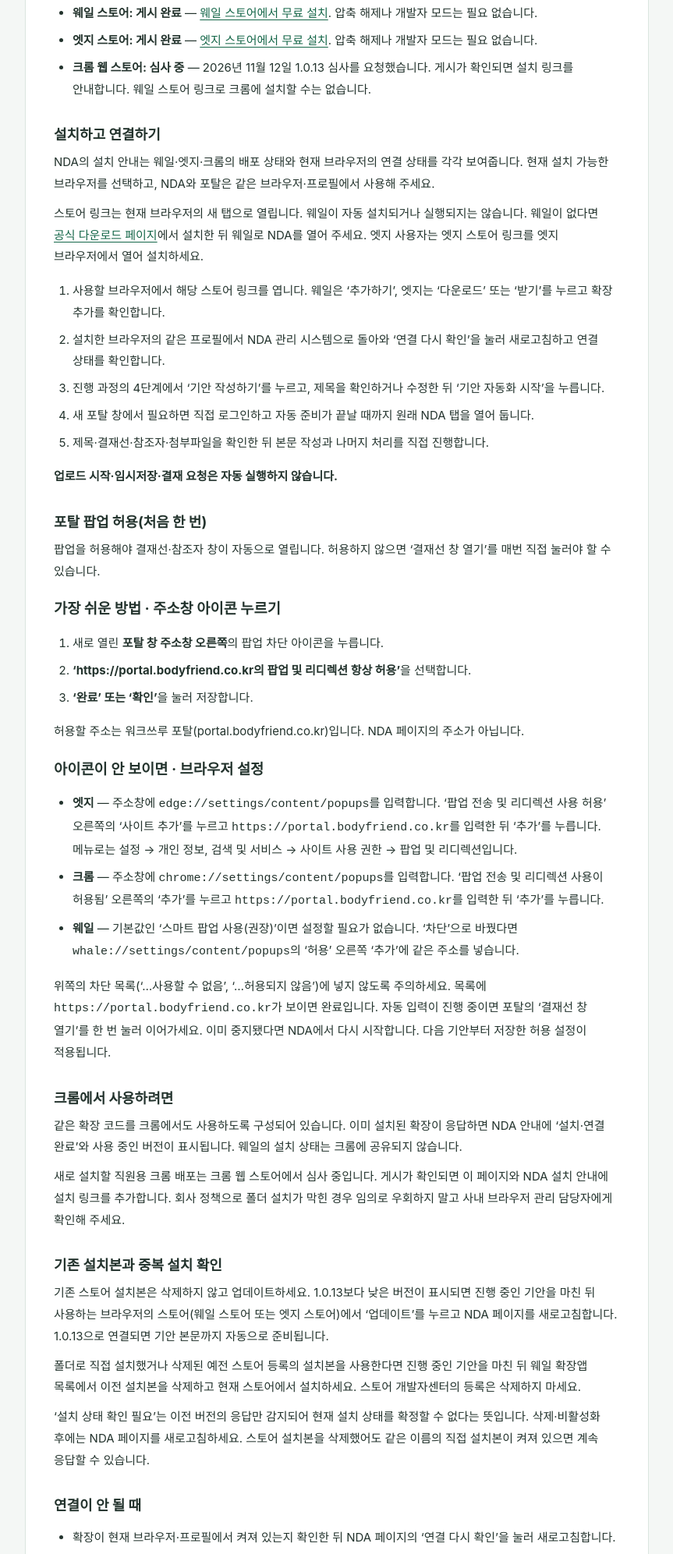
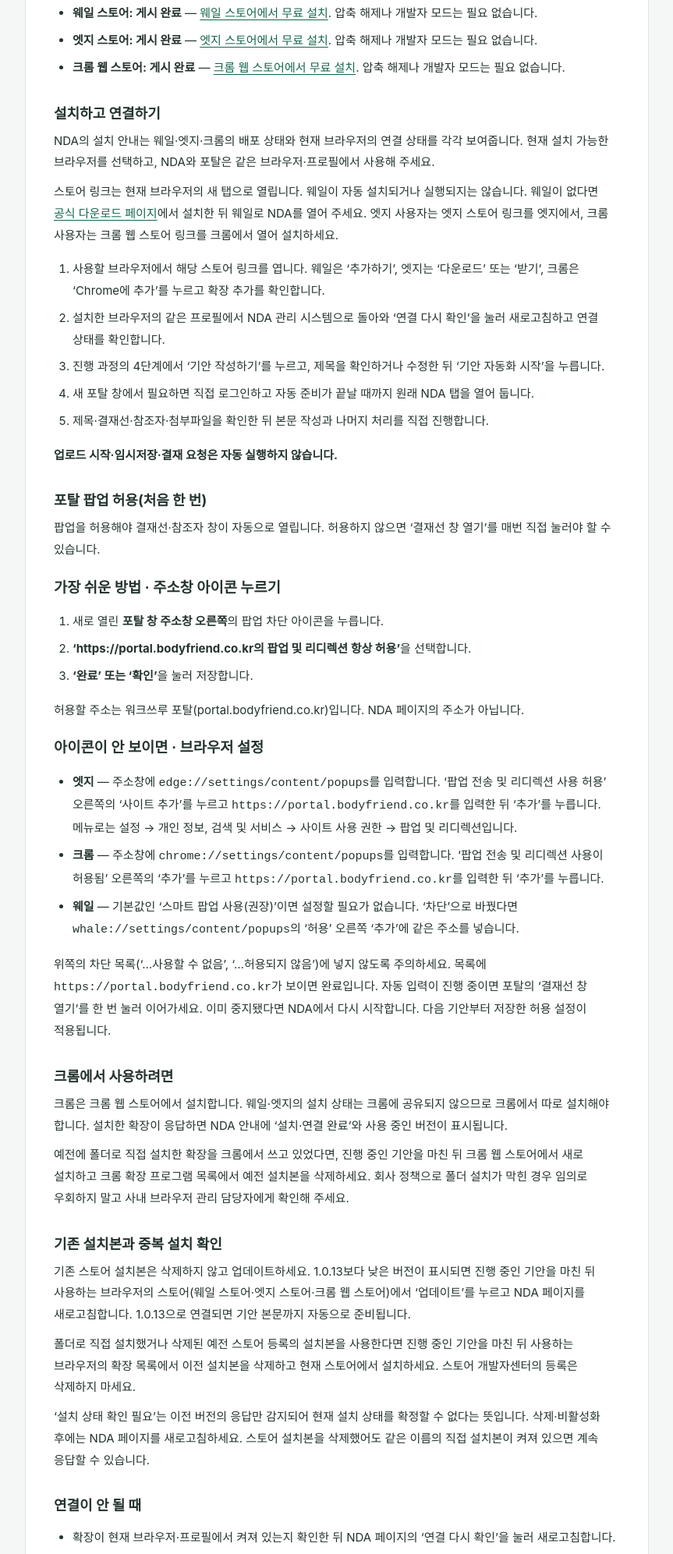
Before and after one commit to bf-sw/nda-extension-guide, a plain HTML site: page extension-support.html in a window 1280 px wide. Shown: the part 496-2489 px from the top of the page at 78% size, without its empty margins (208-1071 px from the left). Drawn offline with Linux system fonts and the light colour scheme.

Commit message:
Link the published Chrome Web Store listing
Co-Authored-By: Claude Opus 5.5 <noreply@anthropic.com>

```diff
--- a/extension-support.html
+++ b/extension-support.html
@@ -15,18 +15,18 @@
   <p>바디프랜드 NDA 관리 시스템의 기안 제목·결재선·참조자와 현재 프로젝트의 NDA 작성본·법무의견서를 새 워크쓰루 기안 화면에 준비합니다.</p>
   <p class="notice">바디프랜드 내부 업무용 기능입니다. NDA 관리 권한과 워크쓰루 포탈 로그인이 필요하며, 확장 프로그램 설치만으로 사내 정보에 접근할 수는 없습니다.</p>
   <h2>현재 배포 상태</h2>
-  <p class="meta">게시 확인: 웨일 2026년 11월 2일 · 엣지 2026년 11월 4일 · 게시 버전 1.0.13</p>
+  <p class="meta">게시 확인: 웨일 2026년 11월 2일 · 엣지 2026년 11월 4일 · 크롬 2026년 11월 13일 · 게시 버전 1.0.13</p>
   <p class="meta">1.0.13은 NDA 기안 본문 기본값(업체명·프로젝트명·주요 사항·법무 의견·별첨)을 비어 있는 포탈 편집기에 넣는 버전입니다. 이전 버전을 쓰고 있다면 확장 프로그램을 업데이트한 뒤 NDA 페이지를 새로고침해야 기안 자동화를 시작할 수 있습니다.</p>
   <ul>
     <li><strong>웨일 스토어: 게시 완료</strong> — <a href="https://store.whale.naver.com/detail/nmfmeagcplbbgklodnohiffhmlnccmlc" target="_blank" rel="noopener noreferrer">웨일 스토어에서 무료 설치</a>. 압축 해제나 개발자 모드는 필요 없습니다.</li>
     <li><strong>엣지 스토어: 게시 완료</strong> — <a href="https://microsoftedge.microsoft.com/addons/detail/hmmjbiefojgmdlainofboggfjbjlnepg" target="_blank" rel="noopener noreferrer">엣지 스토어에서 무료 설치</a>. 압축 해제나 개발자 모드는 필요 없습니다.</li>
-    <li><strong>크롬 웹 스토어: 심사 중</strong> — 2026년 11월 12일 1.0.13 심사를 요청했습니다. 게시가 확인되면 설치 링크를 안내합니다. 웨일 스토어 링크로 크롬에 설치할 수는 없습니다.</li>
+    <li><strong>크롬 웹 스토어: 게시 완료</strong> — <a href="https://chromewebstore.google.com/detail/fmcgfmkbjkjbhikllppckoahmobbphbp" target="_blank" rel="noopener noreferrer">크롬 웹 스토어에서 무료 설치</a>. 압축 해제나 개발자 모드는 필요 없습니다.</li>
   </ul>
   <h2>설치하고 연결하기</h2>
   <p>NDA의 설치 안내는 웨일·엣지·크롬의 배포 상태와 현재 브라우저의 연결 상태를 각각 보여줍니다. 현재 설치 가능한 브라우저를 선택하고, NDA와 포탈은 같은 브라우저·프로필에서 사용해 주세요.</p>
-  <p>스토어 링크는 현재 브라우저의 새 탭으로 열립니다. 웨일이 자동 설치되거나 실행되지는 않습니다. 웨일이 없다면 <a href="https://whale.naver.com/" target="_blank" rel="noopener noreferrer">공식 다운로드 페이지</a>에서 설치한 뒤 웨일로 NDA를 열어 주세요. 엣지 사용자는 엣지 스토어 링크를 엣지 브라우저에서 열어 설치하세요.</p>
+  <p>스토어 링크는 현재 브라우저의 새 탭으로 열립니다. 웨일이 자동 설치되거나 실행되지는 않습니다. 웨일이 없다면 <a href="https://whale.naver.com/" target="_blank" rel="noopener noreferrer">공식 다운로드 페이지</a>에서 설치한 뒤 웨일로 NDA를 열어 주세요. 엣지 사용자는 엣지 스토어 링크를 엣지에서, 크롬 사용자는 크롬 웹 스토어 링크를 크롬에서 열어 설치하세요.</p>
   <ol>
-    <li>사용할 브라우저에서 해당 스토어 링크를 엽니다. 웨일은 ‘추가하기’, 엣지는 ‘다운로드’ 또는 ‘받기’를 누르고 확장 추가를 확인합니다.</li>
+    <li>사용할 브라우저에서 해당 스토어 링크를 엽니다. 웨일은 ‘추가하기’, 엣지는 ‘다운로드’ 또는 ‘받기’, 크롬은 ‘Chrome에 추가’를 누르고 확장 추가를 확인합니다.</li>
     <li>설치한 브라우저의 같은 프로필에서 NDA 관리 시스템으로 돌아와 ‘연결 다시 확인’을 눌러 새로고침하고 연결 상태를 확인합니다.</li>
     <li>진행 과정의 4단계에서 ‘기안 작성하기’를 누르고, 제목을 확인하거나 수정한 뒤 ‘기안 자동화 시작’을 누릅니다.</li>
     <li>새 포탈 창에서 필요하면 직접 로그인하고 자동 준비가 끝날 때까지 원래 NDA 탭을 열어 둡니다.</li>
@@ -46,11 +46,11 @@
   </ul>
   <p>위쪽의 차단 목록(‘…사용할 수 없음’, ‘…허용되지 않음’)에 넣지 않도록 주의하세요. 목록에 <code>https://portal.bodyfriend.co.kr</code>가 보이면 완료입니다. 자동 입력이 진행 중이면 포탈의 ‘결재선 창 열기’를 한 번 눌러 이어가세요. 이미 중지됐다면 NDA에서 다시 시작합니다. 다음 기안부터 저장한 허용 설정이 적용됩니다.</p>
   <h2>크롬에서 사용하려면</h2>
-  <p>같은 확장 코드를 크롬에서도 사용하도록 구성되어 있습니다. 이미 설치된 확장이 응답하면 NDA 안내에 ‘설치·연결 완료’와 사용 중인 버전이 표시됩니다. 웨일의 설치 상태는 크롬에 공유되지 않습니다.</p>
-  <p>새로 설치할 직원용 크롬 배포는 크롬 웹 스토어에서 심사 중입니다. 게시가 확인되면 이 페이지와 NDA 설치 안내에 설치 링크를 추가합니다. 회사 정책으로 폴더 설치가 막힌 경우 임의로 우회하지 말고 사내 브라우저 관리 담당자에게 확인해 주세요.</p>
+  <p>크롬은 크롬 웹 스토어에서 설치합니다. 웨일·엣지의 설치 상태는 크롬에 공유되지 않으므로 크롬에서 따로 설치해야 합니다. 설치한 확장이 응답하면 NDA 안내에 ‘설치·연결 완료’와 사용 중인 버전이 표시됩니다.</p>
+  <p>예전에 폴더로 직접 설치한 확장을 크롬에서 쓰고 있었다면, 진행 중인 기안을 마친 뒤 크롬 웹 스토어에서 새로 설치하고 크롬 확장 프로그램 목록에서 예전 설치본을 삭제하세요. 회사 정책으로 폴더 설치가 막힌 경우 임의로 우회하지 말고 사내 브라우저 관리 담당자에게 확인해 주세요.</p>
   <h2>기존 설치본과 중복 설치 확인</h2>
-  <p>기존 스토어 설치본은 삭제하지 않고 업데이트하세요. 1.0.13보다 낮은 버전이 표시되면 진행 중인 기안을 마친 뒤 사용하는 브라우저의 스토어(웨일 스토어 또는 엣지 스토어)에서 ‘업데이트’를 누르고 NDA 페이지를 새로고침합니다. 1.0.13으로 연결되면 기안 본문까지 자동으로 준비됩니다.</p>
-  <p>폴더로 직접 설치했거나 삭제된 예전 스토어 등록의 설치본을 사용한다면 진행 중인 기안을 마친 뒤 웨일 확장앱 목록에서 이전 설치본을 삭제하고 현재 스토어에서 설치하세요. 스토어 개발자센터의 등록은 삭제하지 마세요.</p>
+  <p>기존 스토어 설치본은 삭제하지 않고 업데이트하세요. 1.0.13보다 낮은 버전이 표시되면 진행 중인 기안을 마친 뒤 사용하는 브라우저의 스토어(웨일 스토어·엣지 스토어·크롬 웹 스토어)에서 ‘업데이트’를 누르고 NDA 페이지를 새로고침합니다. 1.0.13으로 연결되면 기안 본문까지 자동으로 준비됩니다.</p>
+  <p>폴더로 직접 설치했거나 삭제된 예전 스토어 등록의 설치본을 사용한다면 진행 중인 기안을 마친 뒤 사용하는 브라우저의 확장 목록에서 이전 설치본을 삭제하고 현재 스토어에서 설치하세요. 스토어 개발자센터의 등록은 삭제하지 마세요.</p>
   <p>‘설치 상태 확인 필요’는 이전 버전의 응답만 감지되어 현재 설치 상태를 확정할 수 없다는 뜻입니다. 삭제·비활성화 후에는 NDA 페이지를 새로고침하세요. 스토어 설치본을 삭제했어도 같은 이름의 직접 설치본이 켜져 있으면 계속 응답할 수 있습니다.</p>
   <h2>연결이 안 될 때</h2>
   <ul>
```
